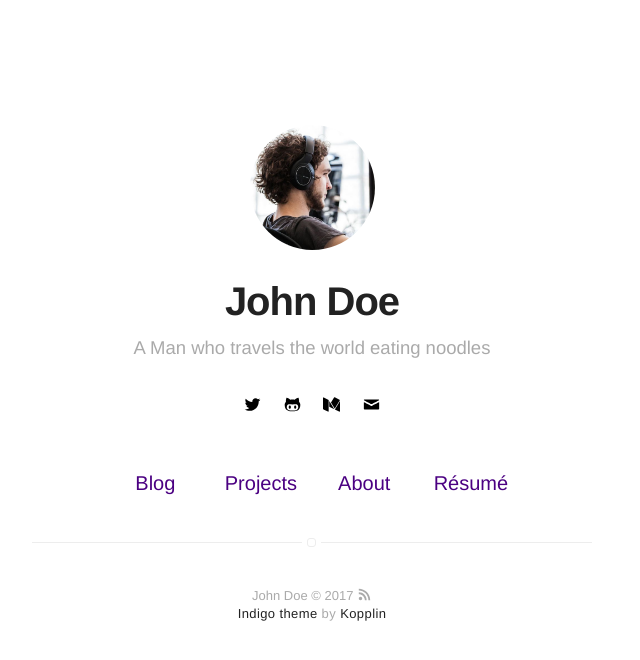
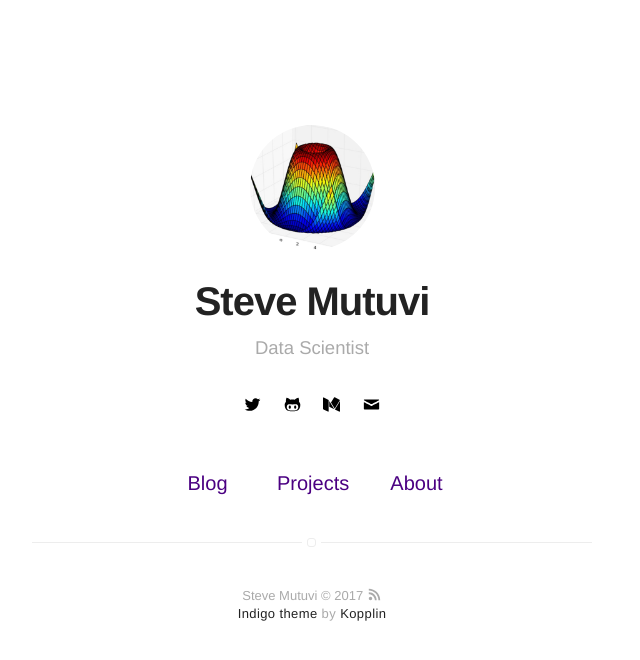
Before and after one commit to smutuvi/old_smutuvi.github.io, a Jekyll site: the page built from index.html, in a window 1280 px wide. Shown: the top 660 px of the page, without its empty margins (328-968 px from the left). Built offline with Jekyll 4.4.1, drawn with Linux system fonts in a browser that asks for light colours.

Commit message:
Update _config.yml

```diff
--- a/_config.yml
+++ b/_config.yml
@@ -1,18 +1,18 @@
 # main text of home
-name: John Doe
-bio: A Man who travels the world eating noodles
+name: Steve Mutuvi
+bio: Data Scientist
 
 # twitter summary info
-description: A blog about technology and stuff related
+description: A blog data analytics
 
 # if it's an external image, update below for true
 # better with square images
 external-image: false
-picture: assets/images/profile.jpg
+picture: assets/images/datalogo.png
 
 # If you want to include your resume, set to true
 # and specify source (external or local).
-resume: true
+resume: false
 resume-external: true
 resume-url: https://google.com/?q=my+resume
 
```
